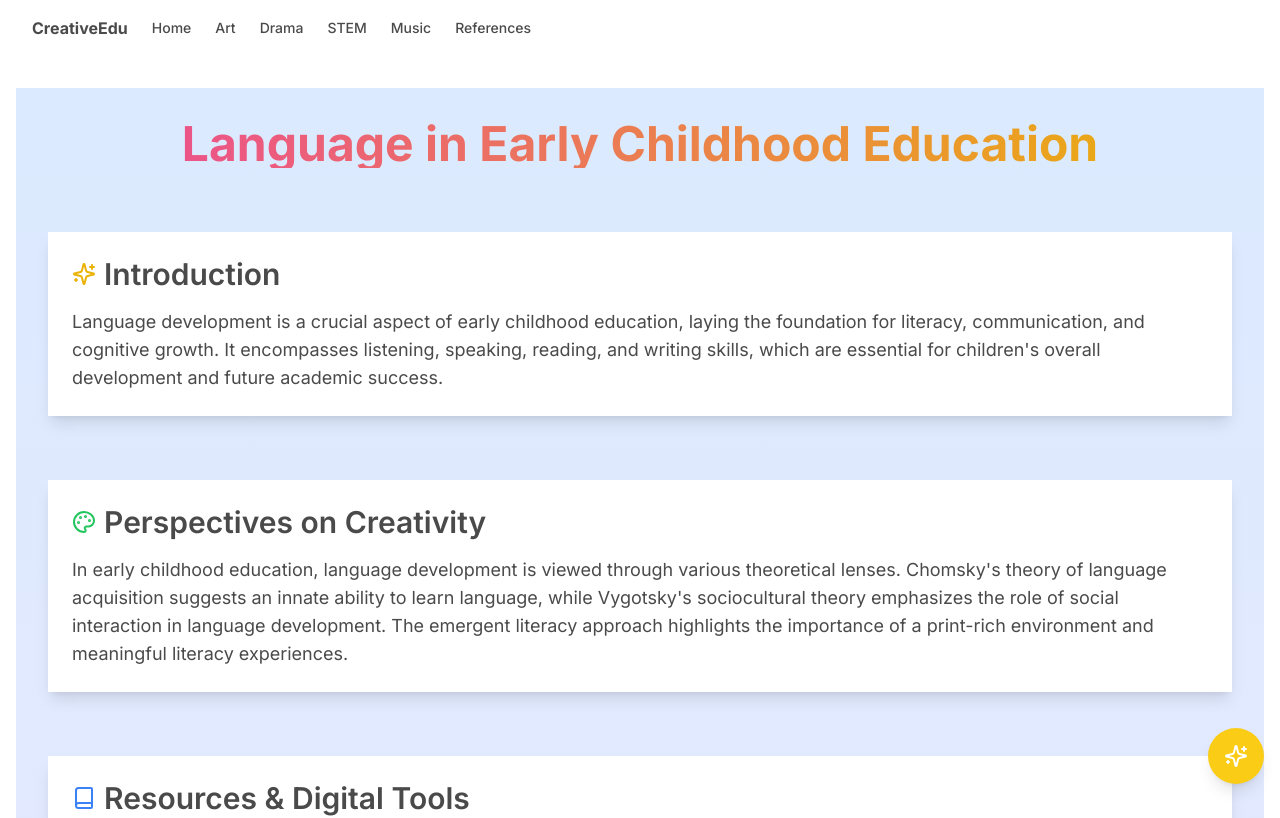
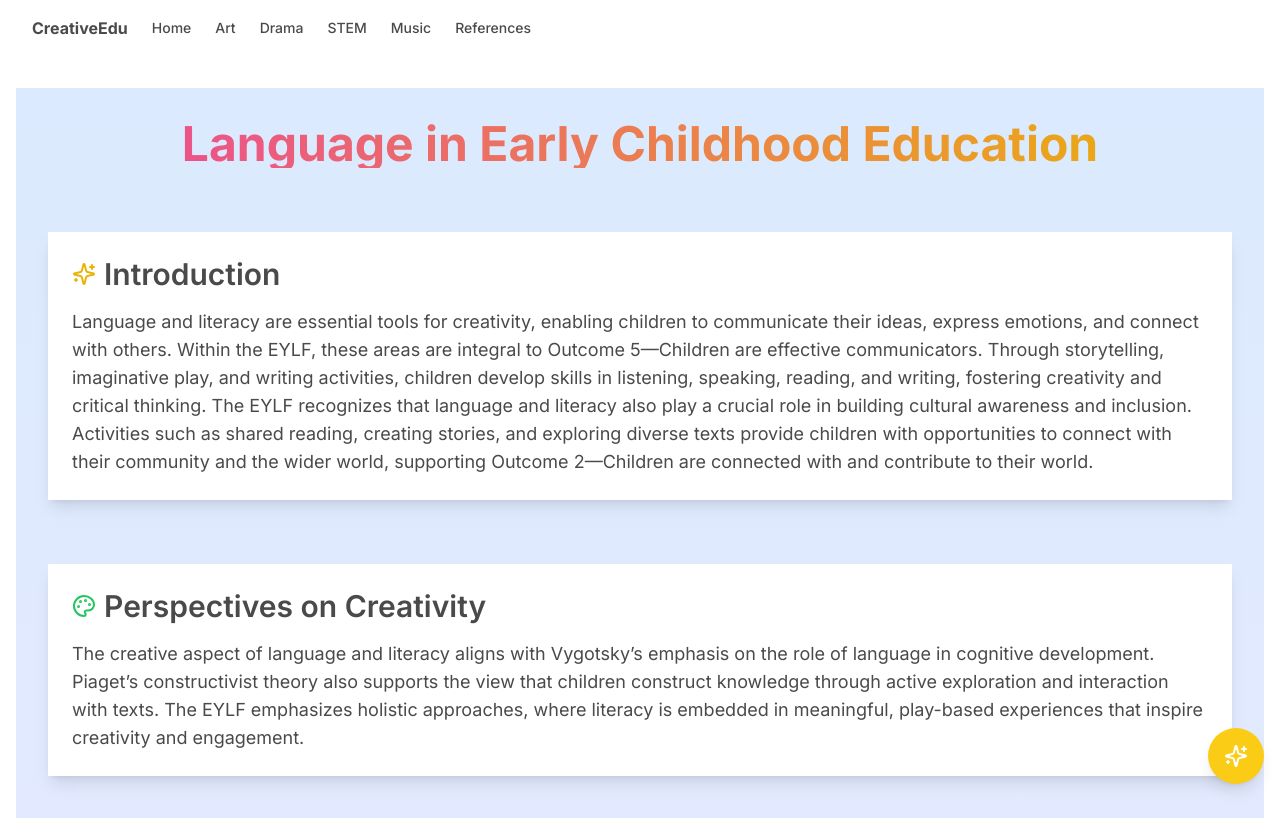
Before and after one commit to Aejazzz/creative-edu-main, a Next.js app: page /curriculum/language in a window 1280 px wide. Shown: the top 818 px of the page. Built offline with nearby package versions, Linux system fonts and the light colour scheme.

Commit message:
Language

```diff
--- a/app/curriculum/language/page.tsx
+++ b/app/curriculum/language/page.tsx
@@ -5,8 +5,10 @@ export default function LanguagePage() {
     return (
         <CurriculumArea
             title="Language in Early Childhood Education"
-            introduction="Language development is a crucial aspect of early childhood education, laying the foundation for literacy, communication, and cognitive growth. It encompasses listening, speaking, reading, and writing skills, which are essential for children's overall development and future academic success."
-            perspectives="In early childhood education, language development is viewed through various theoretical lenses. Chomsky's theory of language acquisition suggests an innate ability to learn language, while Vygotsky's sociocultural theory emphasizes the role of social interaction in language development. The emergent literacy approach highlights the importance of a print-rich environment and meaningful literacy experiences."
+            introduction="Language and literacy are essential tools for creativity, enabling children to communicate their ideas, express emotions, and connect with others. Within the EYLF, these areas are integral to Outcome 5—Children are effective communicators. Through storytelling, imaginative play, and writing activities, children develop skills in listening, speaking, reading, and writing, fostering creativity and critical thinking.
+The EYLF recognizes that language and literacy also play a crucial role in building cultural awareness and inclusion. Activities such as shared reading, creating stories, and exploring diverse texts provide children with opportunities to connect with their community and the wider world, supporting Outcome 2—Children are connected with and contribute to their world.
+"
+            perspectives="The creative aspect of language and literacy aligns with Vygotsky’s emphasis on the role of language in cognitive development. Piaget’s constructivist theory also supports the view that children construct knowledge through active exploration and interaction with texts. The EYLF emphasizes holistic approaches, where literacy is embedded in meaningful, play-based experiences that inspire creativity and engagement."
             resources={[
                 "Age-appropriate books in various genres",
                 "Puppets and props for storytelling",
@@ -57,7 +59,7 @@ export default function LanguagePage() {
                 },
             ]}
             ageGroupVideos={videoSources.language}
-            criticalReflection="Implementing a rich language curriculum has shown me the incredible capacity young children have for language acquisition and creativity. By providing a print-rich environment and engaging children in meaningful conversations throughout the day, I've seen significant improvements in vocabulary, comprehension, and communication skills. Integrating language activities across all areas of the curriculum, such as discussing scientific observations or describing mathematical patterns, has created more holistic learning experiences. It's crucial to celebrate linguistic diversity and support children's home languages while fostering English language development. I've found that using technology thoughtfully, such as interactive storytelling apps, can enhance engagement and provide additional language support when used in moderation alongside traditional methods."
+            criticalReflection="Facilitating creativity in language and literacy has enhanced my understanding of how stories and texts shape children’s learning journeys. Encouraging children to create their own narratives has deepened my ability to foster confidence and a love of learning. This reflective practice aligns with the EYLF principle of ongoing learning and reflective practice, inspiring me to continually adapt my teaching strategies to meet the diverse needs of young learners."
         />
     );
 }
```
